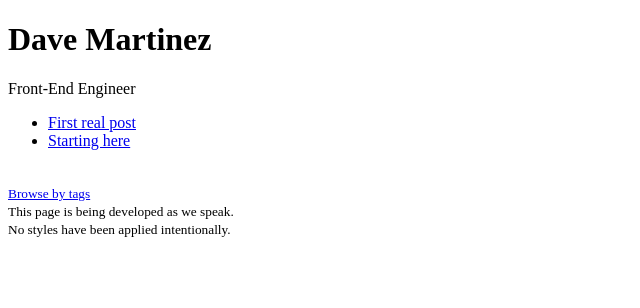
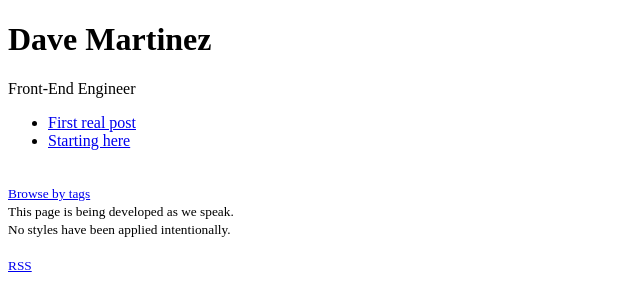
Before and after one commit to dkm-coder/site, a Gatsby site: page / in a window 1280 px wide. Shown: the full height of the page, 0-640 px from the left. Built offline with nearby package versions, Linux system fonts and the light colour scheme; Gatsby itself is replaced by a stand-in of ours.

Commit message:
Add link for RSS

```diff
--- a/src/pages/index.js
+++ b/src/pages/index.js
@@ -25,6 +25,8 @@ const Layout = ({ data }) => {
       <small><Link to='/tags'>Browse by tags</Link></small>
       <br />
       <small>This page is being developed as we speak.</small><br /><small>No styles have been applied intentionally.</small>
+      <br /><br />
+      <small><a href="/rss.xml" target="_blank" rel="noopener noreferrer">RSS</a></small>
     </div>
   );
 }
```
